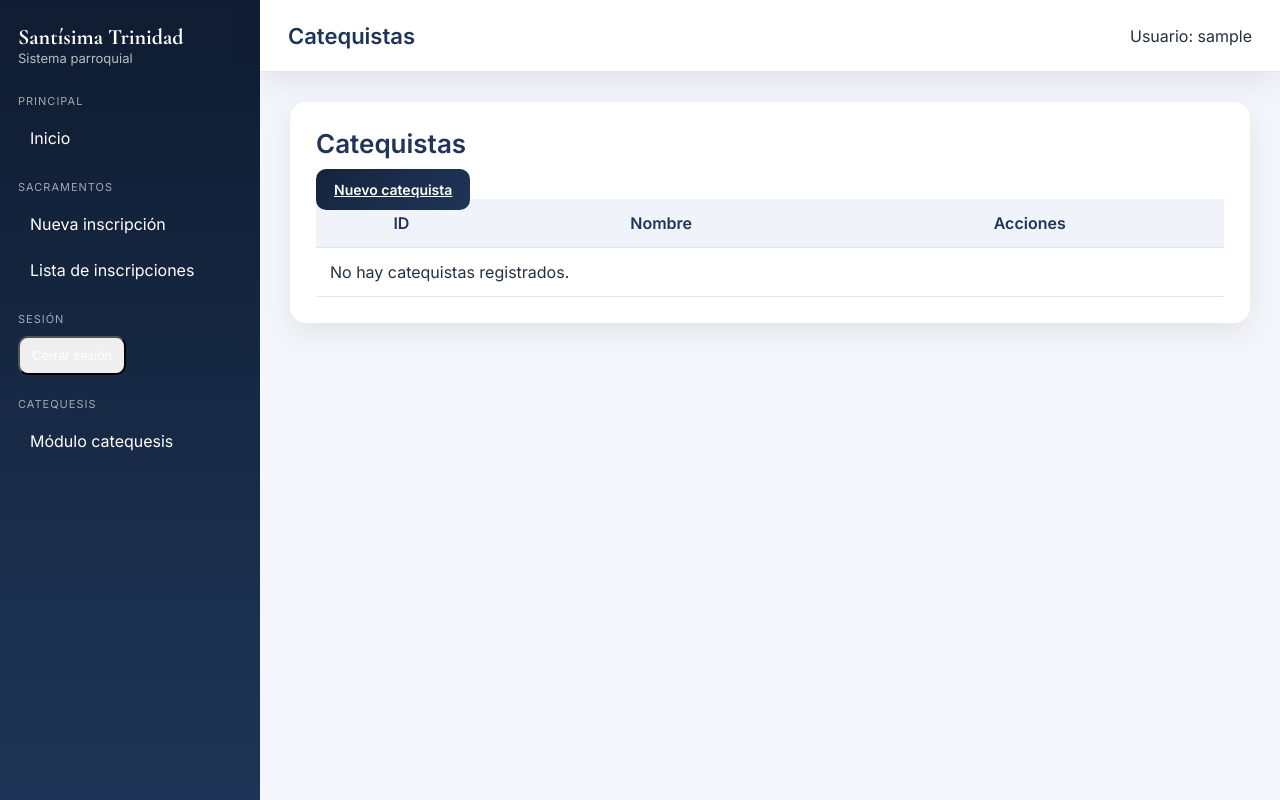
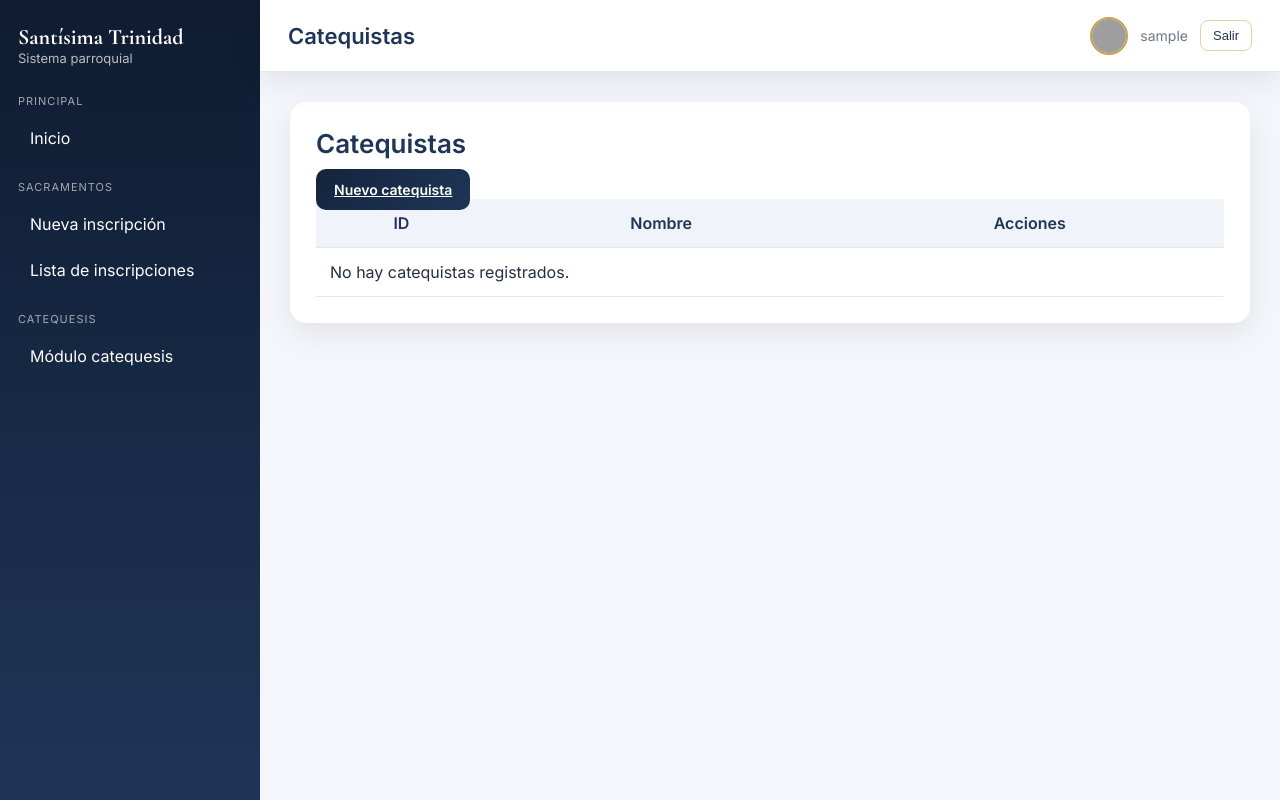
Before and after one commit to Ruthar-Olen/Sistema_Parroquial, a Django app: page /catequesis/catequistas/ in a window 1280 px wide. Run offline with Django 5.2, Linux system fonts and the light colour scheme; the visitor is signed in with stand-in values (Sample User, id 1); data that the repository does not hold is empty; grey boxes are pictures that could not be loaded.

Commit message:
mejoras al base.html V2

```diff
--- a/templates/base.html
+++ b/templates/base.html
@@ -1,3 +1,4 @@
+{% load static %}
 <!DOCTYPE html>
 <html lang="es">
 <head>
@@ -13,7 +14,6 @@
             --azul-principal: #1f3557;
             --azul-hover: #2a4a78;
             --dorado: #c9a34a;
-            --dorado-suave: #e7cc84;
 
             --fondo: #f4f6fb;
             --blanco: #ffffff;
@@ -131,6 +131,41 @@
             color: var(--azul-principal);
         }
 
+        /* USUARIO */
+        .user-section {
+            display: flex;
+            align-items: center;
+            gap: 12px;
+        }
+
+        .user-avatar {
+            width: 38px;
+            height: 38px;
+            border-radius: 50%;
+            object-fit: cover;
+            border: 2px solid var(--dorado);
+        }
+
+        .user-name {
+            font-size: 14px;
+            color: var(--texto-suave);
+        }
+
+        .logout-btn {
+            padding: 7px 12px;
+            border-radius: 8px;
+            border: 1px solid rgba(201, 163, 74, 0.5);
+            background: transparent;
+            color: var(--azul-principal);
+            font-size: 13px;
+            cursor: pointer;
+            transition: 0.2s;
+        }
+
+        .logout-btn:hover {
+            background: rgba(201, 163, 74, 0.15);
+        }
+
         /* CONTENT */
         .content {
             margin-top: var(--topbar-height);
@@ -207,6 +242,7 @@
 <body>
     <div class="layout">
 
+        <!-- SIDEBAR -->
         <aside class="sidebar">
             <h2>Santísima Trinidad</h2>
             <div class="subtitle">Sistema parroquial</div>
@@ -223,25 +259,30 @@
             </div>
 
             <div class="nav-section">
-                <div class="nav-section-title">Sesión</div>
-                <form method="post" action="{% url 'logout' %}">
-                    {% csrf_token %}
-                    <button type="submit" class="nav-link">Cerrar sesión</button>
-                </form>
-            </div>
-
-            <div class="nav-section">
                 <div class="nav-section-title">Catequesis</div>
                 <a class="nav-link" href="/catequesis/">Módulo catequesis</a>
             </div>
-
         </aside>
 
+        <!-- MAIN -->
         <main class="main">
 
             <div class="topbar">
                 <div class="topbar-title">{% block header %}Sistema Parroquial{% endblock %}</div>
-                <div>Usuario: {{ request.user.username }}</div>
+
+                <div class="user-section">
+
+                    <!-- Imagen de usuario (por ahora fija) -->
+                    <img src="{% static 'img/user_default.jpg' %}" class="user-avatar" alt="Usuario">
+
+                    <span class="user-name">{{ request.user.username }}</span>
+
+                    <form method="post" action="{% url 'logout' %}">
+                        {% csrf_token %}
+                        <button type="submit" class="logout-btn">Salir</button>
+                    </form>
+
+                </div>
             </div>
 
             <div class="content">
```
